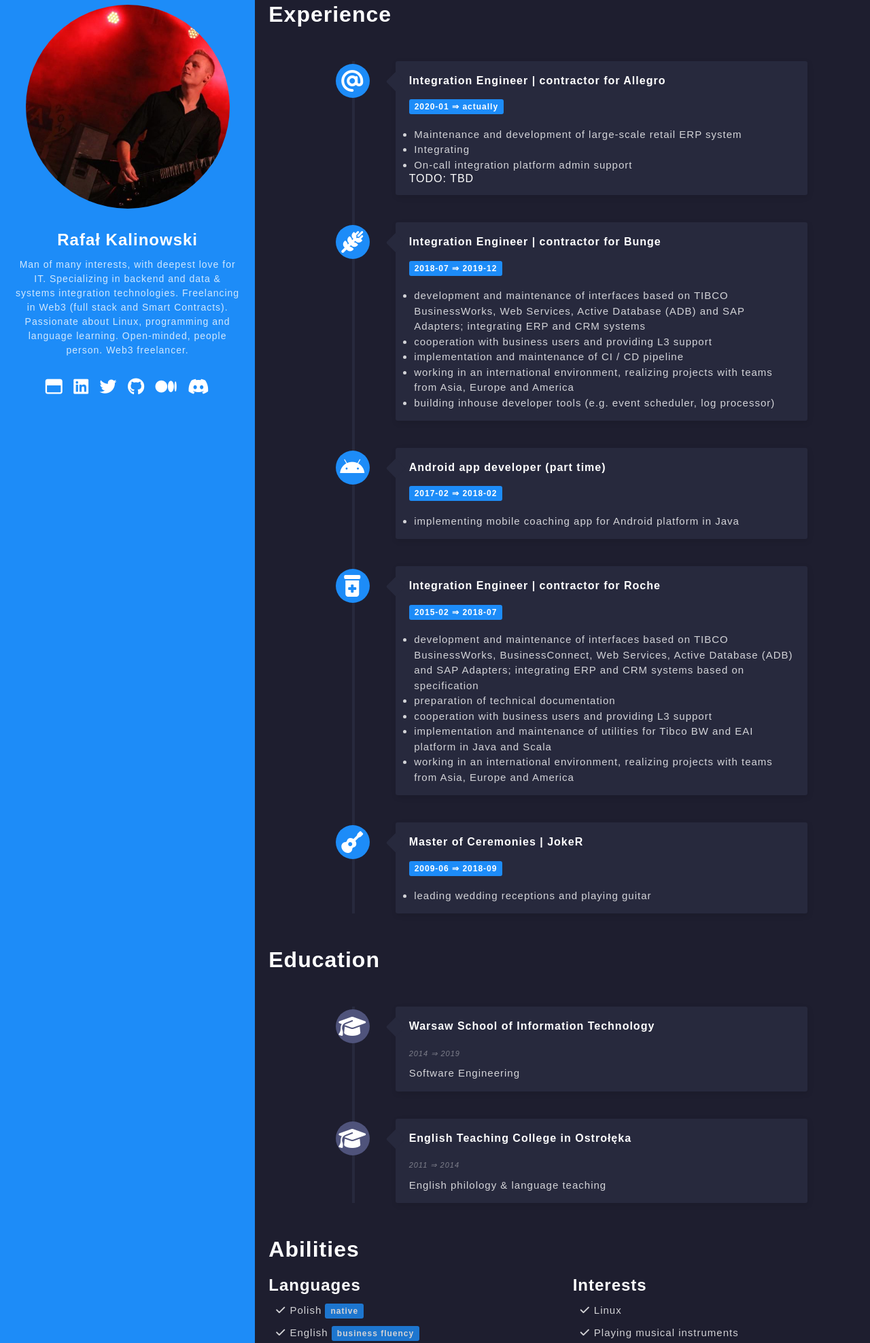
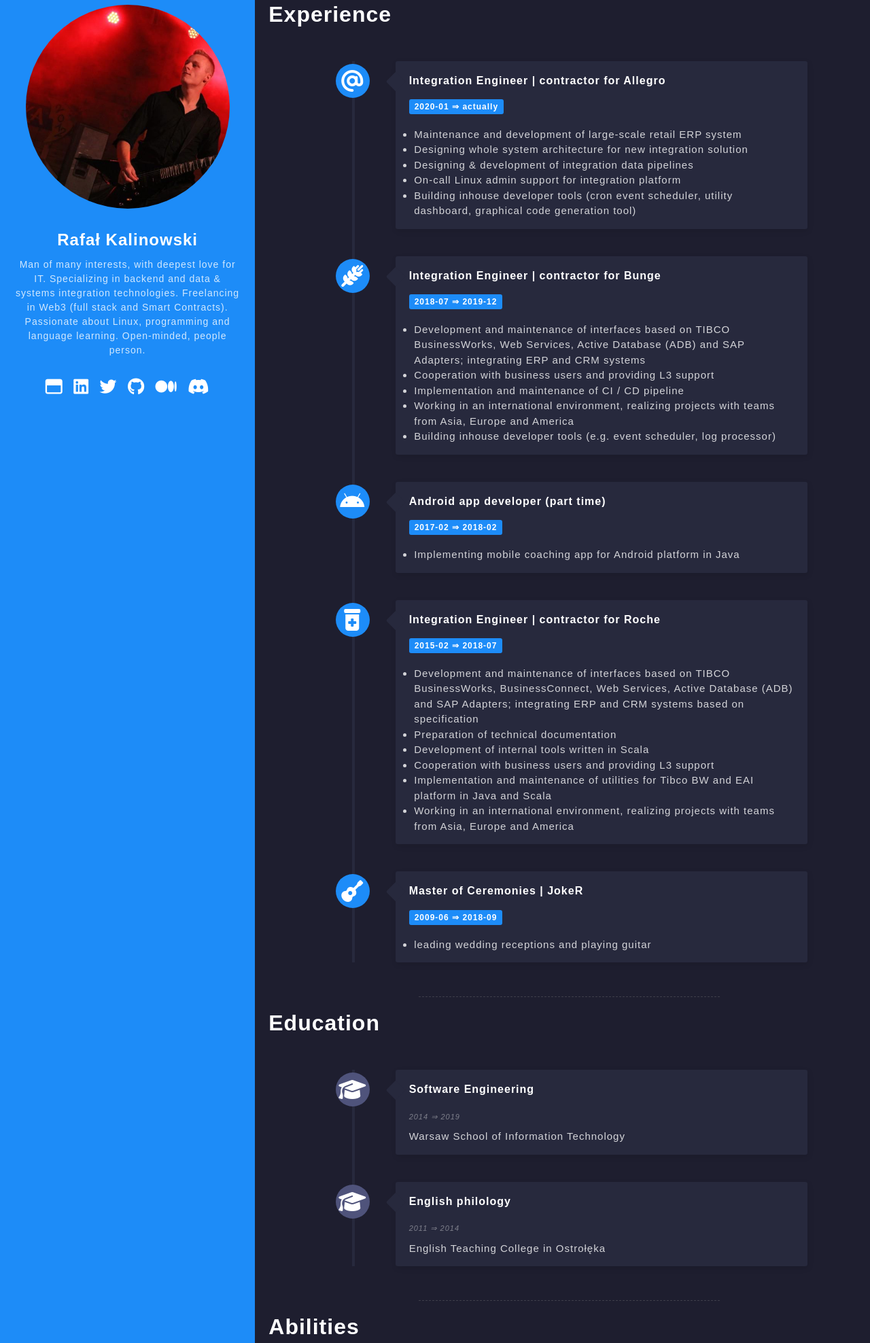
Before and after one commit to deliriusz/cv, a website: page src/index.html in a window 1280 px wide. Shown: the part 13-1989 px from the top of the page at 68% size. Drawn offline with Linux system fonts and the light colour scheme; a web font is replaced by a local one.

Commit message:
changing descriptions

```diff
--- a/src/index.html
+++ b/src/index.html
@@ -15,7 +15,7 @@
             </div>
             <h2>Rafał Kalinowski</h2>
             <p class="self-description">Man of many interests, with deepest love for IT. Specializing in backend and data & systems integration technologies.
-                Freelancing in Web3 (full stack and Smart Contracts). Passionate about Linux, programming and language learning. Open-minded, people person. Web3 freelancer.</p>
+                Freelancing in Web3 (full stack and Smart Contracts). Passionate about Linux, programming and language learning. Open-minded, people person.</p>
             <a href="https://rafal-kalinowski.pl"><i class="link-icons fa-regular fa-window-maximize"></i></a>
             <a href="https://www.linkedin.com/in/rafa%C5%82-kalinowski-539176a2"><i class="link-icons fa-brands fa-linkedin"></i></a>
             <a href="https://twitter.com/deliriusz_eth"><i class="link-icons fa-brands fa-twitter"></i></a>
@@ -38,9 +38,10 @@
                             <h4 class="timeline-title"><span class="badge">2020-01 &#8658; actually</span></h4>
                             <ul>
                                 <li>Maintenance and development of large-scale retail ERP system</li>
-                                <li>Integrating</li>
-                                <li>On-call integration platform admin support</li>
-                                TODO: TBD
+                                <li>Designing whole system architecture for new integration solution</li>
+                                <li>Designing & development of integration data pipelines</li>
+                                <li>On-call Linux admin support for integration platform</li>
+                                <li>Building inhouse developer tools (cron event scheduler, utility dashboard, graphical code generation tool)</li>
                             </ul>
                         </div>
                     </div>
@@ -52,11 +53,11 @@
                             <h4 class="timeline-title"><span>Integration Engineer | contractor for Bunge</span></h4>
                             <h4 class="timeline-title"><span class="badge">2018-07 &#8658; 2019-12</span></h4>
                             <ul>
-                                <li>development and maintenance of interfaces based on TIBCO BusinessWorks, Web Services, Active Database (ADB) and SAP Adapters; integrating ERP and CRM systems</li>
-                                <li>cooperation with business users and providing L3 support</li>
-                                <li>implementation and maintenance of CI / CD pipeline</li>
-                                <li>working in an international environment, realizing projects with teams from Asia, Europe and America</li>
-                                <li>building inhouse developer tools (e.g. event scheduler, log processor)</li>
+                                <li>Development and maintenance of interfaces based on TIBCO BusinessWorks, Web Services, Active Database (ADB) and SAP Adapters; integrating ERP and CRM systems</li>
+                                <li>Cooperation with business users and providing L3 support</li>
+                                <li>Implementation and maintenance of CI / CD pipeline</li>
+                                <li>Working in an international environment, realizing projects with teams from Asia, Europe and America</li>
+                                <li>Building inhouse developer tools (e.g. event scheduler, log processor)</li>
                             </ul>
                         </div>
                     </div>
@@ -68,7 +69,7 @@
                             <h4 class="timeline-title"><span>Android app developer (part time)</span></h4>
                             <h4 class="timeline-title"><span class="badge">2017-02 &#8658; 2018-02</span></h4>
                             <ul>
-                                <li>implementing mobile coaching app for Android platform in Java</li>
+                                <li>Implementing mobile coaching app for Android platform in Java</li>
                             </ul>
                         </div>
                     </div>
@@ -80,11 +81,12 @@
                             <h4 class="timeline-title"><span>Integration Engineer | contractor for Roche</span></h4>
                             <h4 class="timeline-title"><span class="badge">2015-02 &#8658; 2018-07</span></h4>
                             <ul>
-                                <li>development and maintenance of interfaces based on TIBCO BusinessWorks, BusinessConnect, Web Services, Active Database (ADB) and SAP Adapters; integrating ERP and CRM systems based on specification</li>
-                                <li>preparation of technical documentation</li>
-                                <li>cooperation with business users and providing L3 support</li>
-                                <li>implementation and maintenance of utilities  for Tibco BW and EAI platform in Java and Scala</li>
-                                <li>working in an international environment, realizing projects with teams from Asia, Europe and America</li>
+                                <li>Development and maintenance of interfaces based on TIBCO BusinessWorks, BusinessConnect, Web Services, Active Database (ADB) and SAP Adapters; integrating ERP and CRM systems based on specification</li>
+                                <li>Preparation of technical documentation</li>
+                                <li>Development of internal tools written in Scala</li>
+                                <li>Cooperation with business users and providing L3 support</li>
+                                <li>Implementation and maintenance of utilities  for Tibco BW and EAI platform in Java and Scala</li>
+                                <li>Working in an international environment, realizing projects with teams from Asia, Europe and America</li>
                             </ul>
                         </div>
                     </div>
@@ -100,11 +102,11 @@
                             </ul>
                         </div>
                     </div>
-
-
                 </div>
             </div>
         </div>
+        <hr class="section-break" />
+
         <div class="cv-section reveal fade-bottom">
             <h1>Education</h1>
             <div class="timelime-section-container">
@@ -114,9 +116,9 @@
                             <i class="fa-solid fa-graduation-cap"></i>
                         </div>
                         <div class="timeline-body">
-                            <h4 class="timeline-title"><span>Warsaw School of Information Technology</span></h4>
+                            <h4 class="timeline-title"><span>Software Engineering</span></h4>
                             <p class="timeline-subtitle">2014 &#8658; 2019</p>
-                            <p>Software Engineering</p>
+                            <p>Warsaw School of Information Technology</p>
                         </div>
                     </div>
                     <div class="timeline-container">
@@ -124,15 +126,16 @@
                             <i class="fa-solid fa-graduation-cap"></i>
                         </div>
                         <div class="timeline-body">
-                            <h4 class="timeline-title"><span>English Teaching College in Ostrołęka</span></h4>
+                            <h4 class="timeline-title"><span>English philology</span></h4>
                             <p class="timeline-subtitle">2011 &#8658; 2014</p>
-                            <p>English philology & language teaching</p>
+                            <p>English Teaching College in Ostrołęka</p>
                         </div>
                     </div>
-
                 </div>
             </div>
         </div>
+        <hr class="section-break" />
+
         <div class="cv-section reveal fade-bottom">
             <h1>Abilities</h1>
             <div class="ability-container">
@@ -151,14 +154,19 @@
                 </div>
                 <div class="reveal fade-right">
                     <h2>Key achievements</h2>
-                    <p><i class="fa-solid fa-check"></i> &#127942;&#127942;&#127942; Reaching finals of 2022 ETHOnline global hackaton with <a href="https://turbo-dipaas.rafal-kalinowski.pl">Turbo-DIPaaS</a> project</p>
+                    <p><i class="fa-solid fa-check"></i> &#127942;&#127942;&#127942; Reaching finals of 2022 ETHOnline global hackaton with <a href="https://turbo-dipaas.rafal-kalinowski.pl">Turbo-DIPaaS</a> project &#127942;&#127942;&#127942;</p>
                     <p><i class="fa-solid fa-check"></i> Development of high-volume clinical data transfer solution</p>
                     <p><i class="fa-solid fa-check"></i> Fixing business critical data processing pipeline 1000x (form 2 hours to 5 seconds)</p>
-                    <p><i class="fa-solid fa-check"></i> Developing CI/CD pipeline for custom</p>
+                    <p><i class="fa-solid fa-check"></i> Developing CI/CD pipelines in Bamboo & GH Actions</p>
                     <p><i class="fa-solid fa-check"></i> Complete rewrite internal team dashboard & log viewer frontend & backend</p>
                 </div>
                 <div class="reveal fade-right">
-                    <h2>Abilities</h2>
+                    <h2>Skills</h2>
+                    Typescript, NodeJS, React, Angular, Ethers, Web3.js
+                    Go
+                    Java, Kotlin, Spring
+                    Solidity, Hardhat
+                    Haskell
                     <p><i class="fa-solid fa-check"></i> EAI Technologies: EAI BusinessWorks, EMS, BusinessConnect, Sterling B2B Integrator, Talend Open Studio</p>
                     <p><i class="fa-solid fa-check"></i> Platforms/languages: Java, Kotlin, C++, SQL, Bash, TypeScript, Haskell, Solidity</p>
                     <p><i class="fa-solid fa-check"></i> Frameworks: React, Angular, Spring</p>
@@ -166,6 +174,8 @@
                 </div>
             </div>
         </div>
+        <hr class="section-break" />
+
         <div class="cv-section reveal fade-bottom">
             <h1>Side projects</h1>
             <p><i class="fa-solid fa-check"></i> <a href="https://turbo-dipaas.rafal-kalinowski.pl">Turbo-DIPaaS</a> - &#127942; winning project for ETHOnline 2022</p>
```
